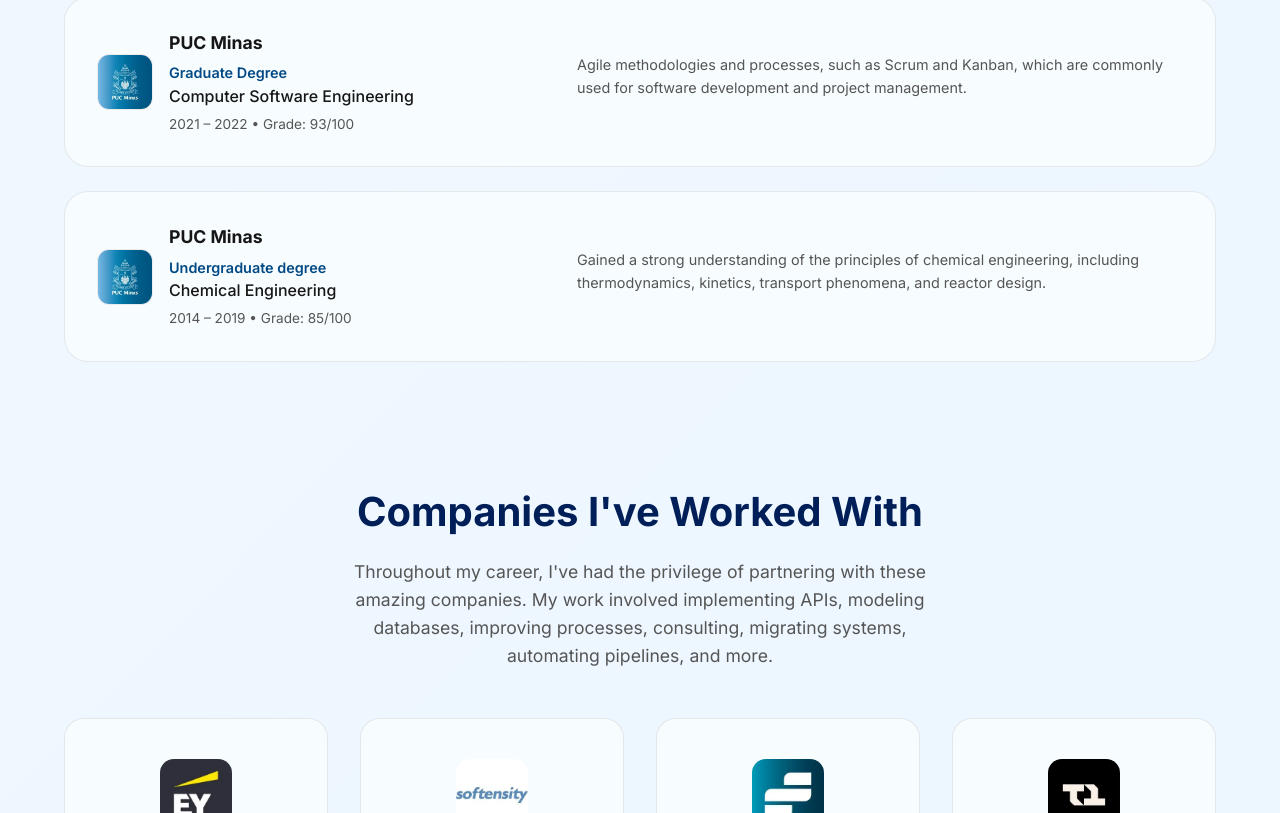
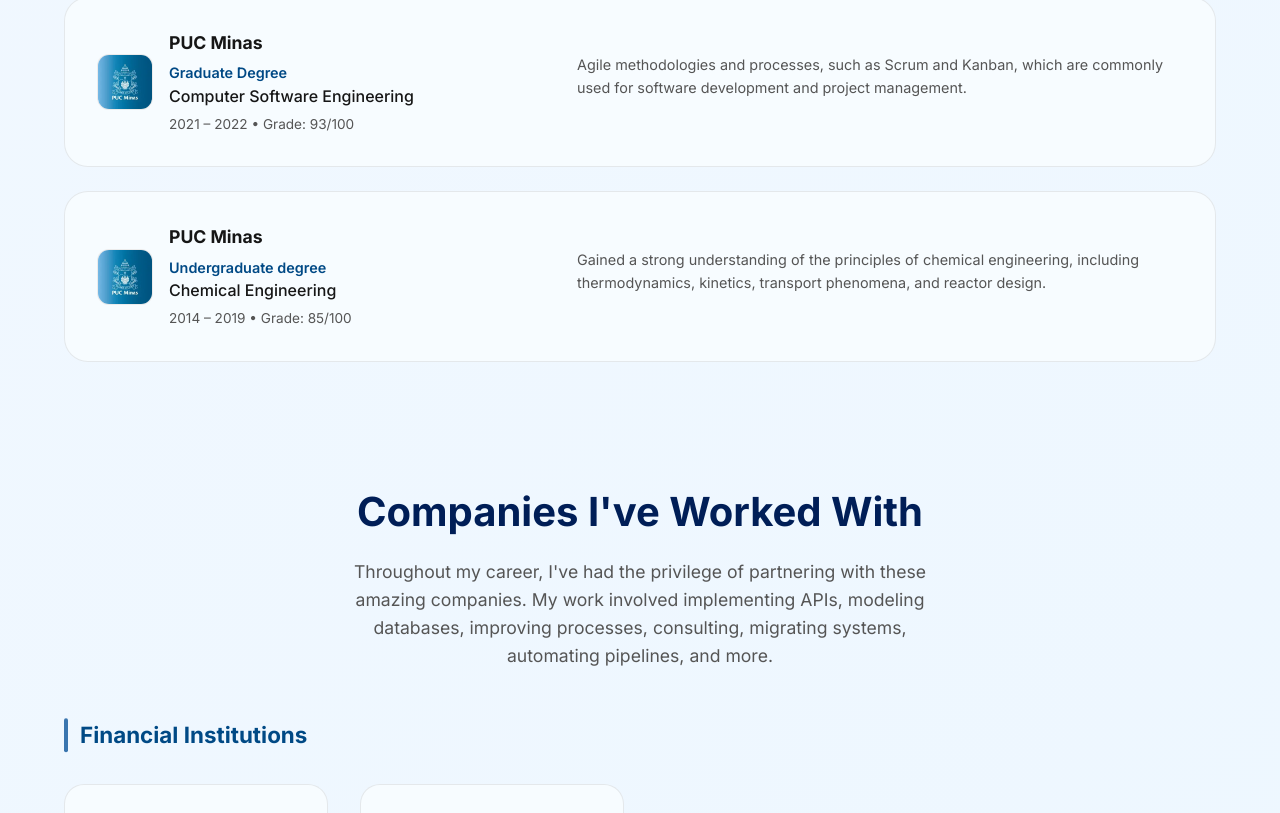
Before and after one commit to ewertones/ewerton-com-br, a Next.js app: page /en in a window 1280 px wide. Shown: the part 5028-5841 px from the top of the page. Built offline with nearby package versions, Linux system fonts and the light colour scheme; no server answers.

Commit message:
Improving mobile experience

```diff
--- a/messages/en.json
+++ b/messages/en.json
@@ -42,7 +42,14 @@
         },
         "partners": {
             "title": "Companies I've Worked With",
-            "subtitle": "Throughout my career, I've had the privilege of partnering with these amazing companies. My work involved implementing APIs, modeling databases, improving processes, consulting, migrating systems, automating pipelines, and more."
+            "subtitle": "Throughout my career, I've had the privilege of partnering with these amazing companies. My work involved implementing APIs, modeling databases, improving processes, consulting, migrating systems, automating pipelines, and more.",
+            "categories": {
+                "financial": "Financial Institutions",
+                "marketing": "Marketing",
+                "tax": "Tax & Accounting",
+                "food": "Food",
+                "outsourcing": "Outsourcing"
+            }
         },
         "about": {
             "title": "Background & Education",
--- a/messages/pt-br.json
+++ b/messages/pt-br.json
@@ -42,7 +42,14 @@
         },
         "partners": {
             "title": "Empresas com as Quais Trabalhei",
-            "subtitle": "Ao longo da minha carreira, tive o privilégio de trabalhar com essas empresas incríveis. Meu trabalho envolveu implementação de APIs, modelagem de bancos de dados, melhoria de processos, consultoria, migração de sistemas, automação de pipelines e muito mais."
+            "subtitle": "Ao longo da minha carreira, tive o privilégio de trabalhar com essas empresas incríveis. Meu trabalho envolveu implementação de APIs, modelagem de bancos de dados, melhoria de processos, consultoria, migração de sistemas, automação de pipelines e muito mais.",
+            "categories": {
+                "financial": "Instituições Financeiras",
+                "marketing": "Marketing",
+                "tax": "Impostos e Contabilidade",
+                "food": "Comida",
+                "outsourcing": "Terceirização"
+            }
         },
         "about": {
             "title": "Trajetória e Formação",
--- a/src/app/[locale]/page.module.css
+++ b/src/app/[locale]/page.module.css
@@ -552,6 +552,40 @@
 }
 
 /* ======================== PARTNERS ======================== */
+.partnerGroups {
+    display: flex;
+    flex-direction: column;
+    gap: 48px;
+    margin-top: 32px;
+}
+
+.partnerGroup {
+    display: flex;
+    flex-direction: column;
+    gap: 24px;
+}
+
+.partnerGroupTitle {
+    font-size: 1.4rem;
+    font-weight: 700;
+    color: var(--color-primary-600);
+    margin: 0;
+    position: relative;
+    padding-left: 16px;
+}
+
+.partnerGroupTitle::before {
+    content: "";
+    position: absolute;
+    left: 0;
+    top: 50%;
+    transform: translateY(-50%);
+    width: 4px;
+    height: 100%;
+    background: var(--color-primary-500);
+    border-radius: 2px;
+}
+
 .partnersGrid {
     display: grid;
     grid-template-columns: repeat(auto-fill, minmax(240px, 1fr));
@@ -751,10 +785,28 @@
 
     .heroSubtitle {
         font-size: 1rem;
-        text-align: left;
+        text-align: center;
+        margin: 0 auto;
+    }
+
+    .aboutMeta {
+        align-items: center;
+    }
+
+    .heroCta {
+        justify-content: center;
     }
 
     .aboutMetaItem {
+        display: none;
+    }
+
+    .partnerGroupTitle {
+        text-align: center;
+        padding-left: 0;
+    }
+
+    .partnerGroupTitle::before {
         display: none;
     }
 
--- a/src/app/[locale]/page.tsx
+++ b/src/app/[locale]/page.tsx
@@ -43,36 +43,41 @@ const HELLO_WORDS = [
     "مرحبا",
 ];
 
-const PARTNERS = [
-    { name: "EY", logo: "/partners/ey.webp", url: "https://ey.com", displayUrl: "ey.com" },
+const PARTNER_GROUPS = [
     {
-        name: "Softensity",
-        logo: "/partners/softensity.webp",
-        url: "https://softensity.com",
-        displayUrl: "softensity.com",
+        slug: "financial",
+        partners: [
+            { name: "DashFi", logo: "/partners/dashfi.webp", url: "https://dash.fi", displayUrl: "dash.fi" },
+            { name: "CERC", logo: "/partners/cerc.webp", url: "https://cerc.com", displayUrl: "cerc.com" },
+        ]
     },
     {
-        name: "Stagwell",
-        logo: "/partners/stagwell.webp",
-        url: "https://stagwellglobal.com",
-        displayUrl: "stagwellglobal.com",
-    },
-    { name: "Truelogic", logo: "/partners/truelogic.webp", url: "https://truelogic.io", displayUrl: "truelogic.io" },
-    { name: "Morsum", logo: "/partners/morsum.webp", url: "https://www.dotfoods.com", displayUrl: "dotfoods.com" },
-    { name: "DashFi", logo: "/partners/dashfi.webp", url: "https://dash.fi", displayUrl: "dash.fi" },
-    { name: "CERC", logo: "/partners/cerc.webp", url: "https://cerc.com", displayUrl: "cerc.com" },
-    {
-        name: "BlueShift",
-        logo: "/partners/blueshift.webp",
-        url: "https://blueshift.com.br",
-        displayUrl: "blueshift.com.br",
+        slug: "marketing",
+        partners: [
+            { name: "Stagwell", logo: "/partners/stagwell.webp", url: "https://stagwellglobal.com", displayUrl: "stagwellglobal.com" },
+            { name: "BeGrowth", logo: "/partners/begrowth.webp", url: "https://begrowth.com.br", displayUrl: "begrowth.com.br" },
+        ]
     },
     {
-        name: "BeGrowth",
-        logo: "/partners/begrowth.webp",
-        url: "https://begrowth.com.br",
-        displayUrl: "begrowth.com.br",
+        slug: "tax",
+        partners: [
+            { name: "EY", logo: "/partners/ey.webp", url: "https://ey.com", displayUrl: "ey.com" },
+        ]
     },
+    {
+        slug: "food",
+        partners: [
+            { name: "Morsum", logo: "/partners/morsum.webp", url: "https://www.dotfoods.com", displayUrl: "dotfoods.com" },
+        ]
+    },
+    {
+        slug: "outsourcing",
+        partners: [
+            { name: "Softensity", logo: "/partners/softensity.webp", url: "https://softensity.com", displayUrl: "softensity.com" },
+            { name: "Truelogic", logo: "/partners/truelogic.webp", url: "https://truelogic.io", displayUrl: "truelogic.io" },
+            { name: "BlueShift", logo: "/partners/blueshift.webp", url: "https://blueshift.com.br", displayUrl: "blueshift.com.br" },
+        ]
+    }
 ];
 
 export default function HomePage() {
@@ -367,8 +372,14 @@ export default function HomePage() {
                     <h2 className={styles.sectionTitle}>{t("landing.partners.title")}</h2>
                     <p className={styles.sectionSubtitle}>{t("landing.partners.subtitle")}</p>
 
+                    <div className={styles.partnerGroups}>
+                        {PARTNER_GROUPS.map((group) => (
+                            <div key={group.slug} className={styles.partnerGroup}>
+                                <h3 className={styles.partnerGroupTitle}>
+                                    {t(`landing.partners.categories.${group.slug}`)}
+                                </h3>
                                 <div className={styles.partnersGrid}>
-                        {PARTNERS.map((partner) => (
+                                    {group.partners.map((partner) => (
                                         <a
                                             key={partner.name}
                                             href={partner.url}
@@ -382,6 +393,9 @@ export default function HomePage() {
                                             <p className={styles.partnerName}>{partner.name}</p>
                                             <p className={styles.partnerUrl}>{partner.displayUrl}</p>
                                         </a>
+                                    ))}
+                                </div>
+                            </div>
                         ))}
                     </div>
                 </section>
--- a/src/components/layout/Navbar.module.css
+++ b/src/components/layout/Navbar.module.css
@@ -49,6 +49,7 @@
 
     .logo {
         font-size: 1.25rem;
+        margin-left: 12px;
     }
 
     .navActions {
--- a/src/data/technologies.ts
+++ b/src/data/technologies.ts
@@ -111,10 +111,10 @@ export const TECHNOLOGY_CATEGORIES: TechnologyCategory[] = [
         category: "Cloud Providers",
         icon: Cloud,
         skills: [
-            { name: "GCP", rating: 4.0, keywords: ["google cloud platform", "google cloud", "cloud", "serverless", "computing", "bigquery", "cloud run", "gke", "cloud functions", "pub/sub", "gcs"] },
+            { name: "Google Cloud", rating: 4.0, keywords: ["gcp", "google cloud platform", "cloud", "serverless", "computing", "bigquery", "cloud run", "gke", "cloud functions", "pub/sub", "gcs"] },
             { name: "AWS", rating: 3.0, keywords: ["amazon web services", "amazon", "cloud", "s3", "ec2", "lambda", "rds", "dynamodb", "iam", "cloudwatch", "ecs", "eks"] },
             { name: "Snowflake", rating: 2.5, keywords: ["cloud", "data warehouse", "analytics", "saas", "sql", "data sharing", "time travel", "virtual warehouse", "marketplace"] },
-            { name: "Azure", rating: 1.5, keywords: ["microsoft", "cloud", "computing", "enterprise", "azure devops", "active directory", "blob storage", "aks", "functions", "ad"] },
+            { name: "Microsoft Azure", rating: 1.5, keywords: ["azure", "microsoft", "cloud", "computing", "enterprise", "azure devops", "active directory", "blob storage", "aks", "functions", "ad"] },
         ]
     },
     {
@@ -175,7 +175,7 @@ export const TECHNOLOGY_CATEGORIES: TechnologyCategory[] = [
             { name: "Pytest", rating: 3.5, keywords: ["python", "testing", "unit test", "automation", "fixtures", "mocking", "parametrize", "plugins", "coverage"] },
             { name: "unittest", rating: 3.5, keywords: ["python", "testing", "unit test", "standard library", "mock", "assertions", "test cases", "test suite", "tdd"] },
             { name: "Selenium", rating: 3.0, keywords: ["automation", "web", "browser", "testing", "qa", "webdriver", "e2e", "integration", "ui testing", "scraping"] },
-            { name: "TDD", rating: 2.5, keywords: ["test driven development", "agile", "quality", "clean code", "red-green-refactor", "unit tests", "bdd", "coverage", "design"] },
+            { name: "TDD", rating: 3.0, keywords: ["test driven development", "agile", "quality", "clean code", "red-green-refactor", "unit tests", "bdd", "coverage", "design"] },
         ]
     },
     {
```
Lines whose indentation alone changed are shown as unchanged.
